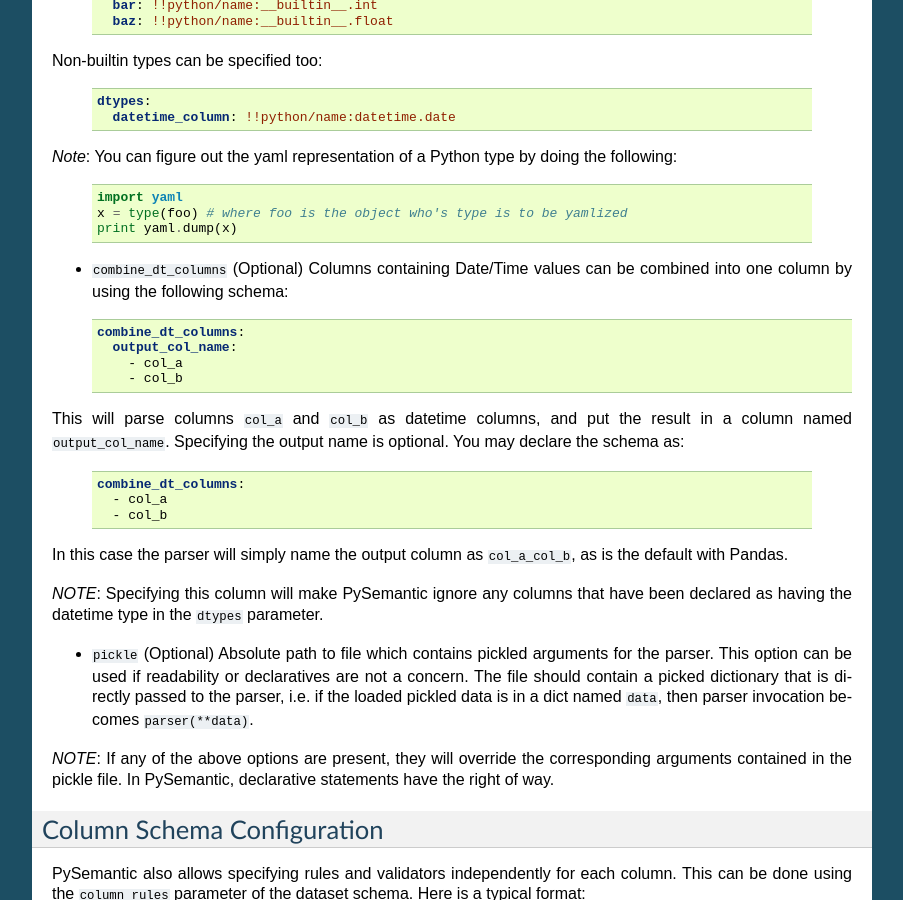
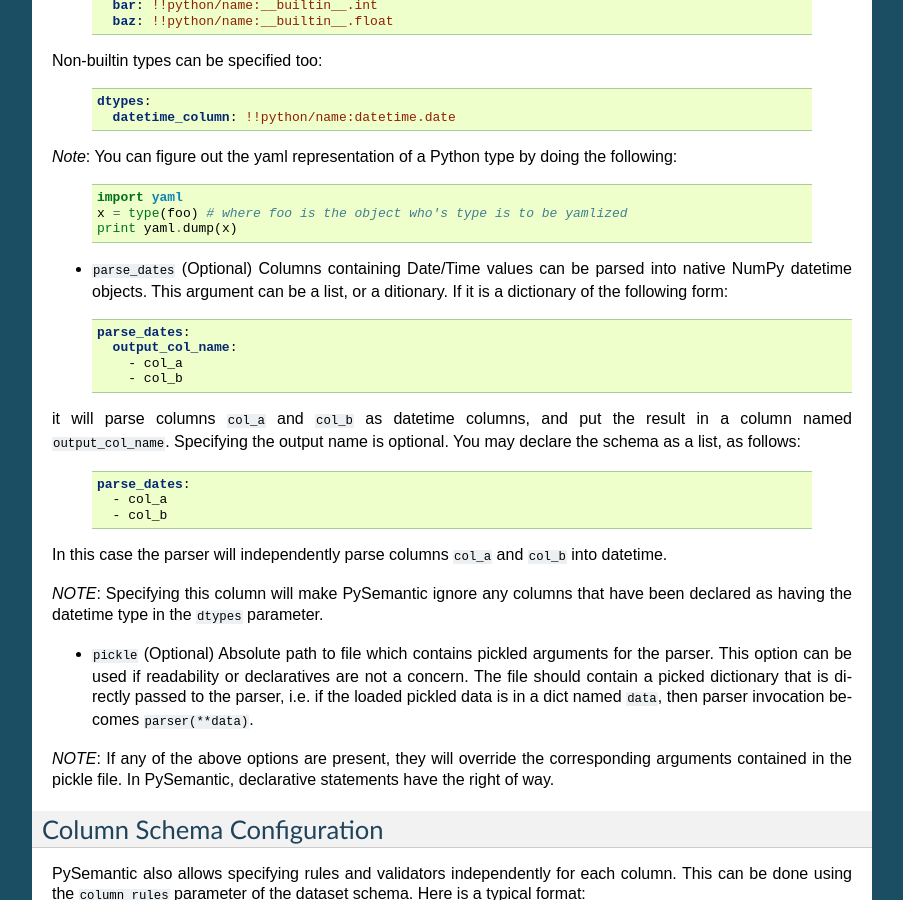
Before and after one commit to jaidevd/pysemantic, a Sphinx documentation site: the page built from docs/schema_ref.rst, in a window 1280 px wide and 900 px high, scrolled down 3459 px. Shown: the whole window, without its empty margins (198-1101 px from the left). Built offline with Sphinx 7.4.7, drawn with Linux system fonts in a browser that asks for light colours.

Commit message:
DOC: Update reference to parse_dates

```diff
--- a/docs/schema_ref.rst
+++ b/docs/schema_ref.rst
@@ -236,24 +236,24 @@ the following:
     x = type(foo) # where foo is the object who's type is to be yamlized
     print yaml.dump(x)
 
-* ``combine_dt_columns`` (Optional) Columns containing Date/Time values can be combined into one column by using the following schema:
+* ``parse_dates`` (Optional) Columns containing Date/Time values can be parsed into native NumPy datetime objects. This argument can be a list, or a ditionary. If it is a dictionary of the following form:
 
   .. code-block:: yaml
 
-    combine_dt_columns:
+    parse_dates:
       output_col_name:
         - col_a
         - col_b
 
-This will parse columns ``col_a`` and ``col_b`` as datetime columns, and put the result in a column named ``output_col_name``. Specifying the output name is optional. You may declare the schema as:
+it will parse columns ``col_a`` and ``col_b`` as datetime columns, and put the result in a column named ``output_col_name``. Specifying the output name is optional. You may declare the schema as a list, as follows:
 
   .. code-block:: yaml
 
-    combine_dt_columns:
+    parse_dates:
       - col_a
       - col_b
 
-In this case the parser will simply name the output column as ``col_a_col_b``, as is the default with Pandas.
+In this case the parser will independently parse columns ``col_a`` and ``col_b`` into datetime.
 
 *NOTE*: Specifying this column will make PySemantic ignore any columns that have been declared as having the datetime type in the ``dtypes`` parameter.
 
```
